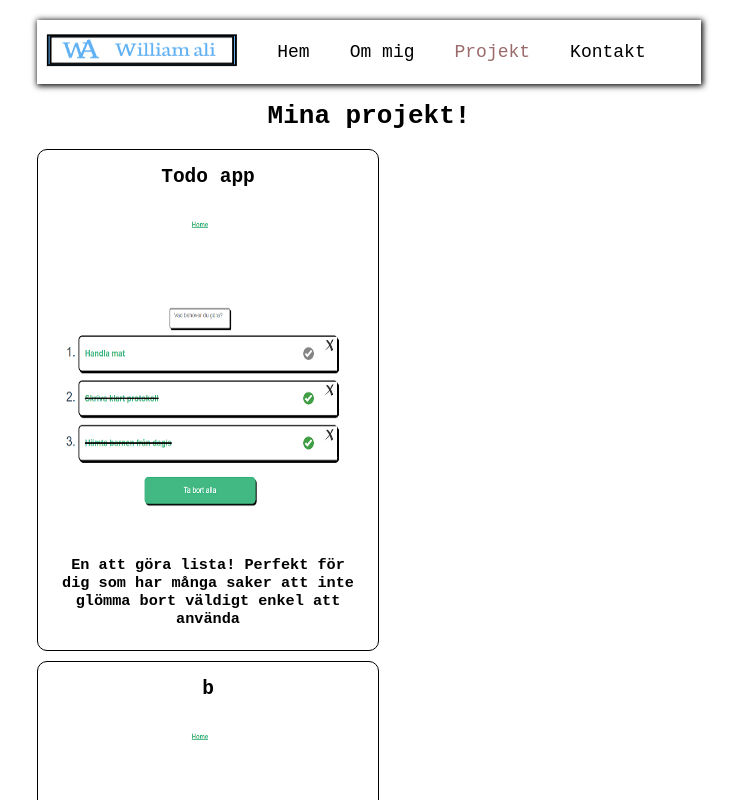
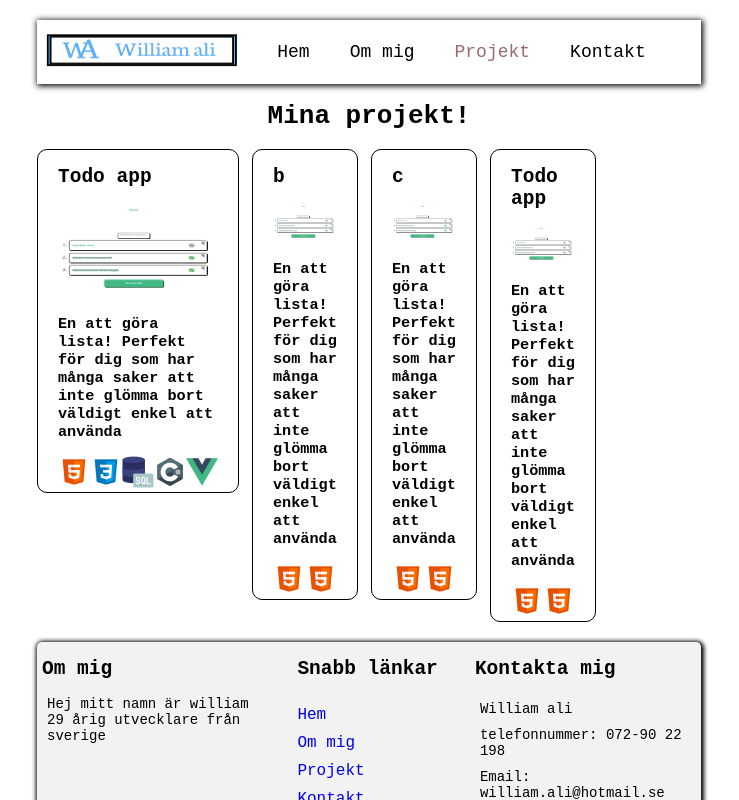
Before and after one commit to prodigystudios/Portfolio, a Vue app: page /#/projects in a window 1280 px wide. Shown: the top 800 px of the page, without its empty margins (271-1010 px from the left). Built offline with nearby package versions, Linux system fonts and the light colour scheme.

Commit message:
Added tech icons to projectview

```diff
--- a/src/views/ProjectView.vue
+++ b/src/views/ProjectView.vue
@@ -6,13 +6,18 @@
                 <router-link :to="'project/' + project.id">
                     <h2>{{ project.projectName }}</h2>
                     <img class="img-scale" :src="project.img" :alt="project.projectName">
-                    <div class="spacing">
-                        <h3>{{ project.projectDescription }}</h3>
+                    <h3>{{ project.projectDescription }}</h3>
+                    <div class="icons-container">
+                        <div class="aling-icons" v-for="(icon, index) in project.icons" :key="index">
+                            <img class="scale-icon" :src="icon.icon">
+                        </div>
                     </div>
+
                 </router-link>
             </div>
         </div>
     </div>
+
 </template>
 
 
@@ -26,36 +31,65 @@ export default {
                     projectName: "Todo app",
                     projectDescription: "En att göra lista! Perfekt för dig som har många saker att inte glömma bort väldigt enkel att använda",
                     img: require("@/assets/testTodo.png"),
+                    icons: [
+                        {
+                            icon: require("@/assets/icons/icons8-html-5-32.png"),
+                        },
+                        {
+                            icon: require("@/assets/icons/icons8-css3-32.png"),
+                        },
+                        {
+                            icon: require("@/assets/icons/icons8-sql-32.png"),
+                        },
+                        {
+                            icon: require("@/assets/icons/icons8-c-sharp-logo-32.png"),
+                        },
+                        {
+                            icon: require("@/assets/logo.png"),
+                        },
+                    ]
                 },
                 {
                     id: 1,
                     projectName: "b",
                     projectDescription: "En att göra lista! Perfekt för dig som har många saker att inte glömma bort väldigt enkel att använda",
                     img: require("@/assets/testTodo.png"),
+                    icons: [
+                        {
+                            icon: require("@/assets/icons/icons8-html-5-32.png"),
+                        },
+                        {
+                            icon: require("@/assets/icons/icons8-html-5-32.png"),
+                        },
+                    ]
                 },
                 {
                     id: 2,
                     projectName: "c",
                     projectDescription: "En att göra lista! Perfekt för dig som har många saker att inte glömma bort väldigt enkel att använda",
                     img: require("@/assets/testTodo.png"),
+                    icons: [
+                        {
+                            icon: require("@/assets/icons/icons8-html-5-32.png"),
+                        },
+                        {
+                            icon: require("@/assets/icons/icons8-html-5-32.png"),
+                        },
+                    ]
                 },
                 {
                     id: 3,
                     projectName: "Todo app",
                     projectDescription: "En att göra lista! Perfekt för dig som har många saker att inte glömma bort väldigt enkel att använda",
                     img: require("@/assets/testTodo.png"),
-                },
-                {
-                    id: 4,
-                    projectName: "b",
-                    projectDescription: "b",
-                    img: require("@/assets/testTodo.png"),
-                },
-                {
-                    id: 5,
-                    projectName: "c",
-                    projectDescription: "c",
-                    img: require("@/assets/testTodo.png"),
+                    icons: [
+                        {
+                            icon: require("@/assets/icons/icons8-html-5-32.png"),
+                        },
+                        {
+                            icon: require("@/assets/icons/icons8-html-5-32.png"),
+                        },
+                    ]
                 },
             ],
         }
@@ -73,23 +107,17 @@ export default {
 
 .main-container
 {
-    display: flex;
-    flex-wrap: wrap;
-    gap: 80px;
-    row-gap: 10px;
+    display: grid;
+    grid-template-columns: 1fr 1fr 1fr 1fr 1fr;
     width: 100%;
+    gap: 1em;
     margin-bottom: 20px;
 }
 
 .content-align
 {
-    display: flex;
-    flex-direction: column;
-    text-align: center;
     border: 1px solid black;
     border-radius: 10px;
-    height: 500px;
-    width: 300px;
     gap: 50px;
     padding: 0px 20px;
 }
@@ -97,18 +125,24 @@ export default {
 .content-align:hover
 {
     outline: rgba(135, 206, 250, 0.7) solid 5px;
-
 }
 
 .content-align a
 {
     color: black;
-    width: 100%
 }
-
 .content-align a:hover
 {
     color: rgba(135, 206, 250, 0.7);
+}
+
+.icons-container
+{
+    display: flex;
+
+}
+.scale-icon {
+    width:32px;
 }
 
 .img-scale
```
Also changed, not shown: src/assets/Huvudbild.jpg (deleted).
